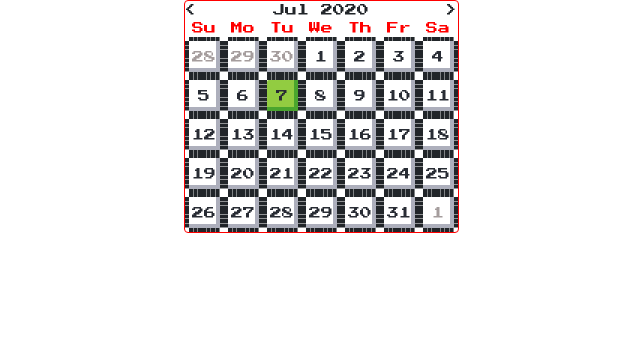
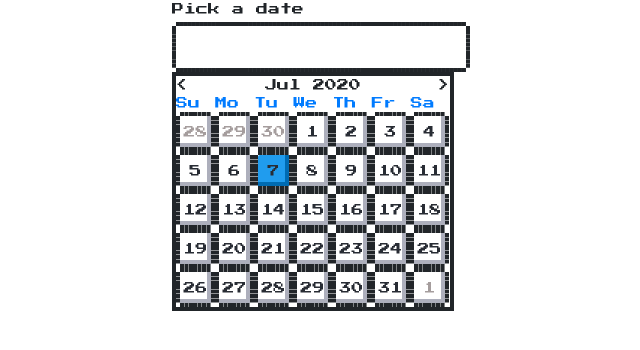
Before and after one commit to giangle-datadive/ugly-date-picker, a React (Create React App) app: page / in a window 1280 px wide. Shown: the top 350 px of the page, without its empty margins (319-959 px from the left). Built offline with nearby package versions, Linux system fonts and the light colour scheme.

Commit message:
Update css date picker

```diff
--- a/src/App.css
+++ b/src/App.css
@@ -1,5 +1,5 @@
 .App {
-  text-align: center;
+  font-size: 12px;
   display: flex;
   justify-content: center;
 }
--- a/src/App.js
+++ b/src/App.js
@@ -1,11 +1,11 @@
 import React from 'react';
-import DatePicker from './components/DatePicker';
 import './App.css';
+import Picker from './components/Picker';
 
 function App() {
   return (
     <div className="App">
-      <DatePicker/>
+      <Picker />
     </div>
   );
 }
--- a/src/components/DatePicker.js
+++ b/src/components/DatePicker.js
@@ -1,6 +1,4 @@
 import React, { useEffect, useState } from 'react';
-import "nes.css/css/nes.min.css";
-import './date-picker.scss'
 
 const MAX_DAYS = 35
 
@@ -93,7 +91,7 @@ const DatePicker = () => {
           const isCurrentDate = item.getMonth() === now.getMonth() && item.getDate() === now.getDate()
 
           return (
-            <div key={index} className={`nes-btn day ${className} ${isCurrentDate ? 'is-success' : ''}`}>{item.getDate()}</div>
+            <div key={index} className={`nes-btn day ${className} ${isCurrentDate ? 'is-primary' : ''}`}>{item.getDate()}</div>
           )
         })}
       </div>
--- /dev/null
+++ b/src/components/Input.js
@@ -0,0 +1,10 @@
+import React from 'react'
+
+const Input = () => (
+  <div className="nes-field">
+    <label htmlFor="name_field">Pick a date</label>
+    <input type="text" id="name_field" className="nes-input" />
+  </div>
+)
+
+export default Input
--- /dev/null
+++ b/src/components/Picker.js
@@ -0,0 +1,19 @@
+import React, { useState } from 'react'
+import Input from './Input'
+import DatePicker from './DatePicker'
+import "nes.css/css/nes.min.css";
+import './date-picker.scss'
+
+
+const Picker = () => {
+  const [isShowDatePicker, setIsShowDatePicker] = useState(false)
+
+  return (
+    <div className="nes-date-picker">
+      <Input />
+      <DatePicker />
+    </div>
+  )
+}
+
+export default Picker
--- a/src/components/date-picker.scss
+++ b/src/components/date-picker.scss
@@ -1,7 +1,10 @@
+.nes-date-picker {
+  position: relative;
+}
+
 .date-picker {
-  width: 275px;
-  border: 1px solid red;
-  border-radius: 4px;
+  width: 282px;
+  border: 4px solid;
   display: flex;
   flex-direction: column;
 
@@ -20,7 +23,7 @@
     flex-direction: row;
     >div {
       font-size: 12px;
-      color: red;
+      color: #007bff;
       flex: 1;
     }
   }
@@ -46,10 +49,10 @@
       }
 
       &:hover {
-        background-color: #92cc41;
+        background-color:#209cee;
 
         &:after {
-          box-shadow: inset -4px -4px #4aa52e;
+          box-shadow: inset -4px -4px #006bb3;
         }
       }
     }
```
